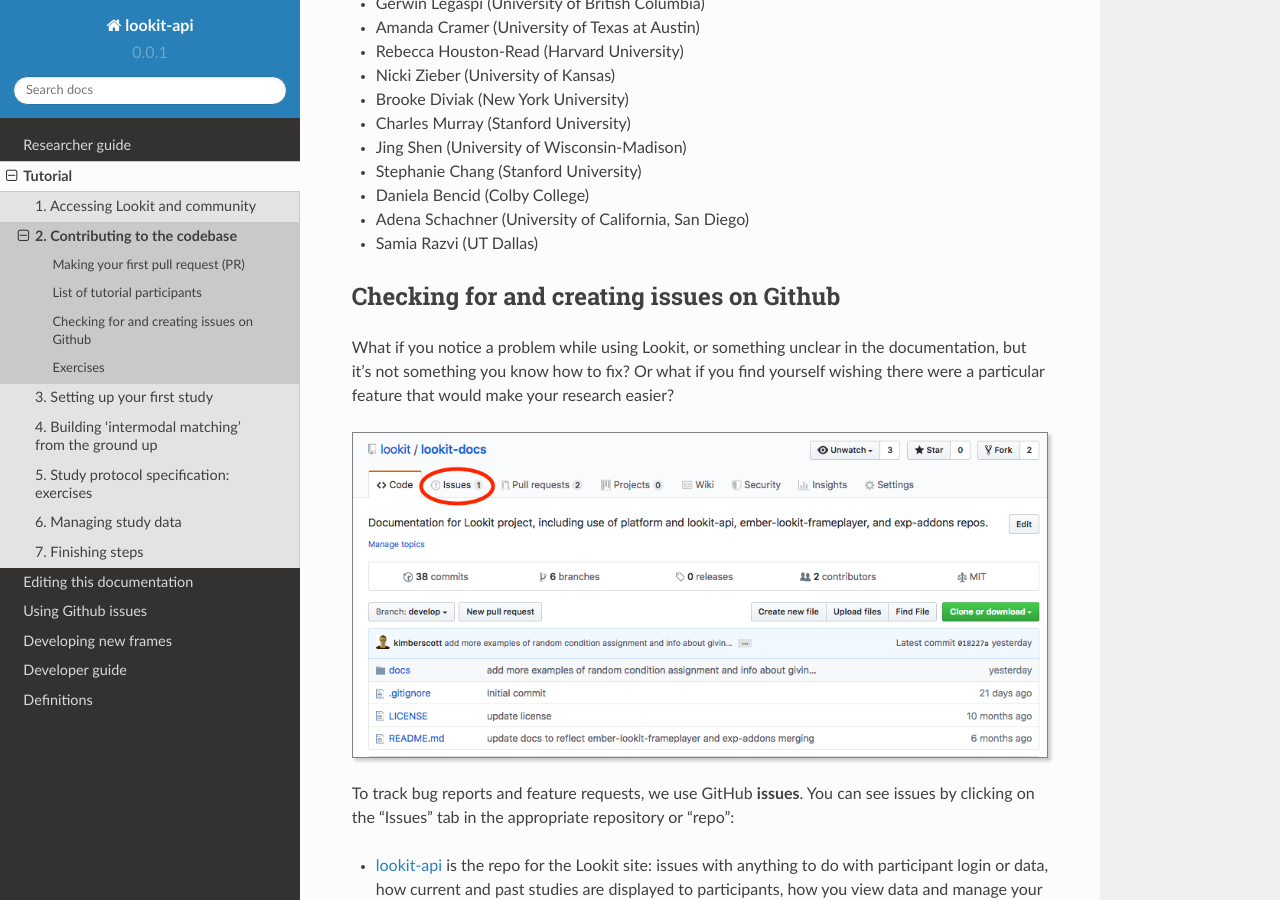
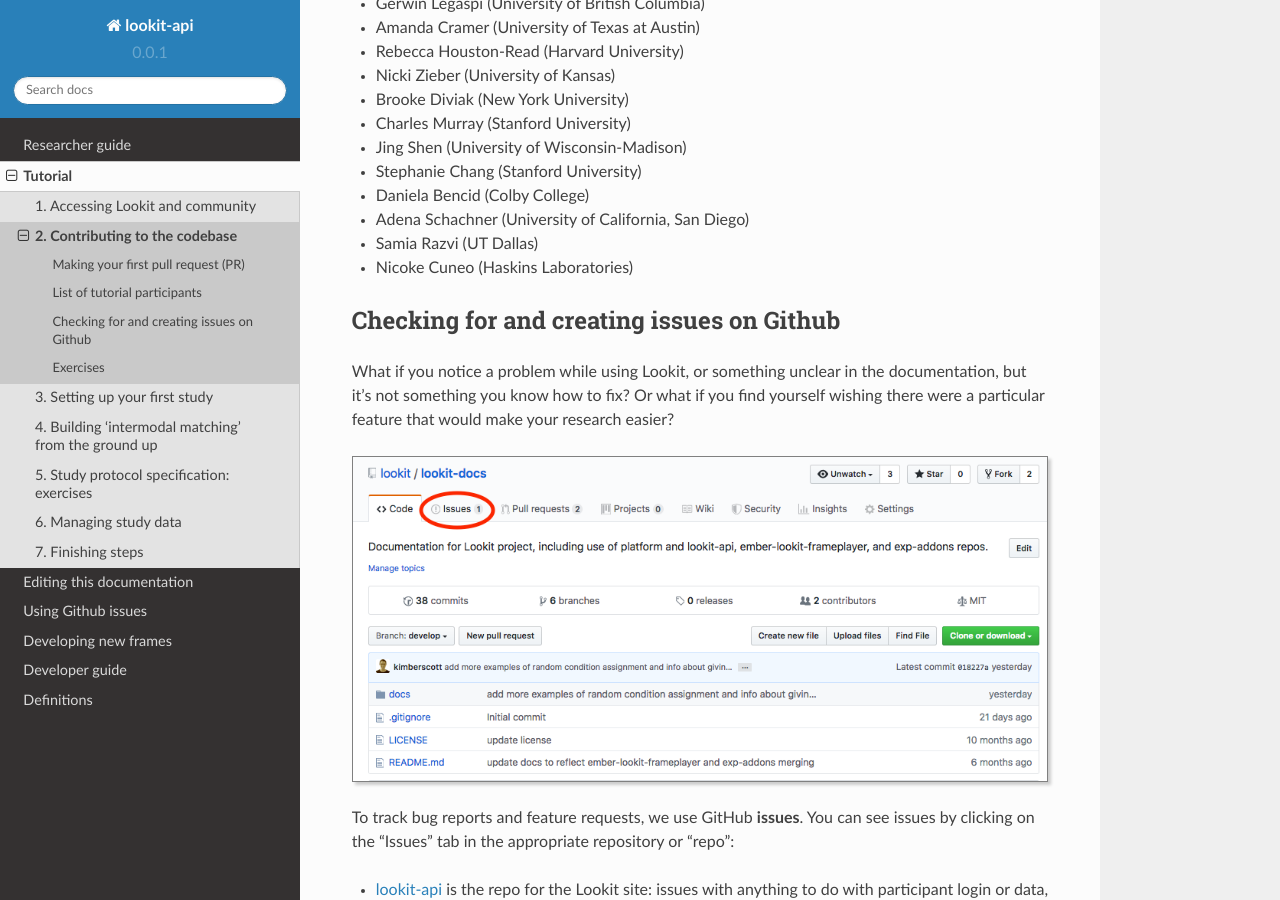
Before and after one commit to lookit/lookit-docs, a Sphinx documentation site: the page built from docs/source/tutorial-contributing.rst, in a window 1280 px wide and 900 px high, scrolled down 4765 px. Built offline with Sphinx 7.4.7 and the Read the Docs theme 2.0.0, drawn with Linux system fonts in a browser that asks for light colours.

Commit message:
Add me to tutorial participants list

```diff
--- a/docs/source/tutorial-contributing.rst
+++ b/docs/source/tutorial-contributing.rst
@@ -115,6 +115,7 @@
 - Daniela Bencid (Colby College)
 - Adena Schachner (University of California, San Diego)
 - Samia Razvi (UT Dallas)
+- Nicoke Cuneo (Haskins Laboratories)
 
 .. _Github issues overview:
 
```
